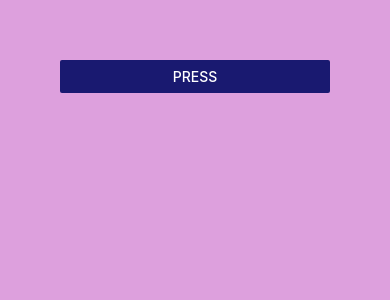
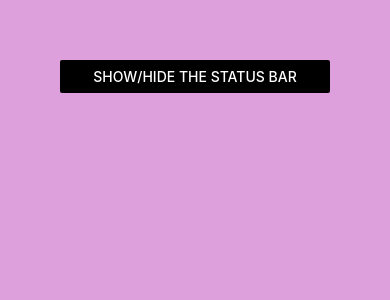
Before and after one commit to abanoub-refaat/ReactNative_Journey, a React Native app in the folder CoreComponents/: screen / in a window 390 px wide. Shown: the top 300 px of the page. Built offline with nearby package versions, Linux system fonts and the light colour scheme.

Commit message:
Status Bar

```diff
--- a/CoreComponents/App.js
+++ b/CoreComponents/App.js
@@ -5,6 +5,7 @@ import {
   ScrollView,
   Button,
   Pressable,
+  StatusBar,
   Modal,
 } from "react-native";
 import { useState } from "react";
@@ -12,30 +13,20 @@ import { useState } from "react";
 const logoImage = require("./assets/adaptive-icon.png");
 
 export default function App() {
-  const [isModalVisible, setModalVisibility] = useState(false);
+  const [iStatusVisible, setStatusVisibility] = useState(false);
   return (
     <View style={{ flex: 1, backgroundColor: "plum", padding: 60 }}>
+      <StatusBar
+        backgroundColor="white"
+        barStyle="dark-content"
+        hidden={iStatusVisible}
+      />
       <ScrollView>
         <Button
-          title="Press"
-          onPress={() => setModalVisibility(true)}
-          color="midnightblue"
+          title="Show/Hide the Status Bar"
+          color="black"
+          onPress={() => setStatusVisibility(!iStatusVisible)}
         />
-        <Modal
-          visible={isModalVisible}
-          onRequestClose={() => setModalVisibility(false)}
-          animationType="slide"
-          presentationStyle="pageSheet"
-        >
-          <View style={{ flex: 1, backgroundColor: "lightblue", padding: 60 }}>
-            <Text> Modal Content</Text>
-            <Button
-              title="Close"
-              color="midnightblue"
-              onPress={() => setModalVisibility(false)}
-            />
-          </View>
-        </Modal>
       </ScrollView>
     </View>
   );
```
